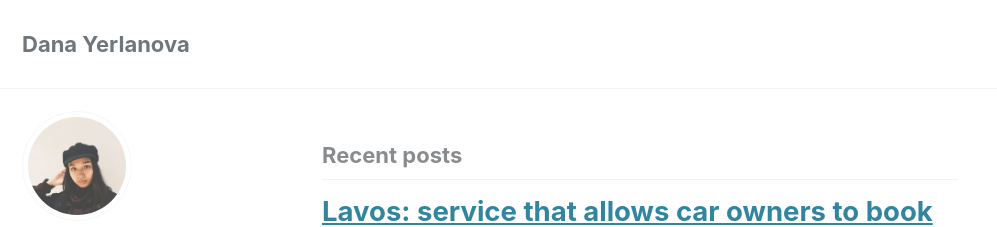
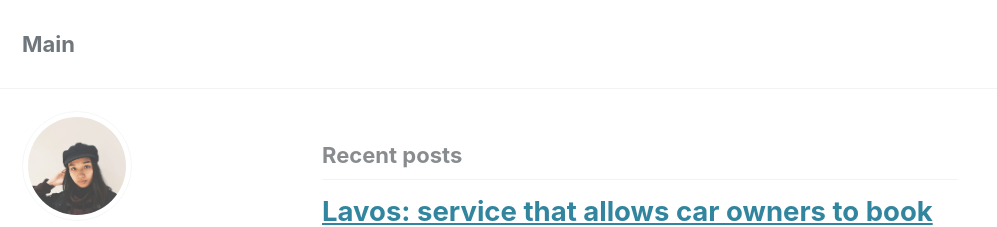
Before and after one commit to yerlandana/yerlandana.github.io, a Jekyll site: the page built from index.html, in a window 1280 px wide and 900 px high. Shown: the top 227 px of the window, without its empty margins (0-997 px from the left). Built offline with Jekyll 4.4.1, drawn with Linux system fonts in a browser that asks for light colours; cached includes are drawn as plain includes; nearby versions of some CDN libraries; the list of posts is cut into pages by our own code.

Commit message:
final4894

```diff
--- a/_config.yml
+++ b/_config.yml
@@ -16,7 +16,7 @@
 
 # Site Settings
 locale                   : "en-US"
-title                    : "Dana Yerlanova"
+title                    : "Main"
 title_separator          : "-"
 subtitle                 : # site tagline that appears below site title in masthead
 name                     : "Dana Yerlanova"
```
